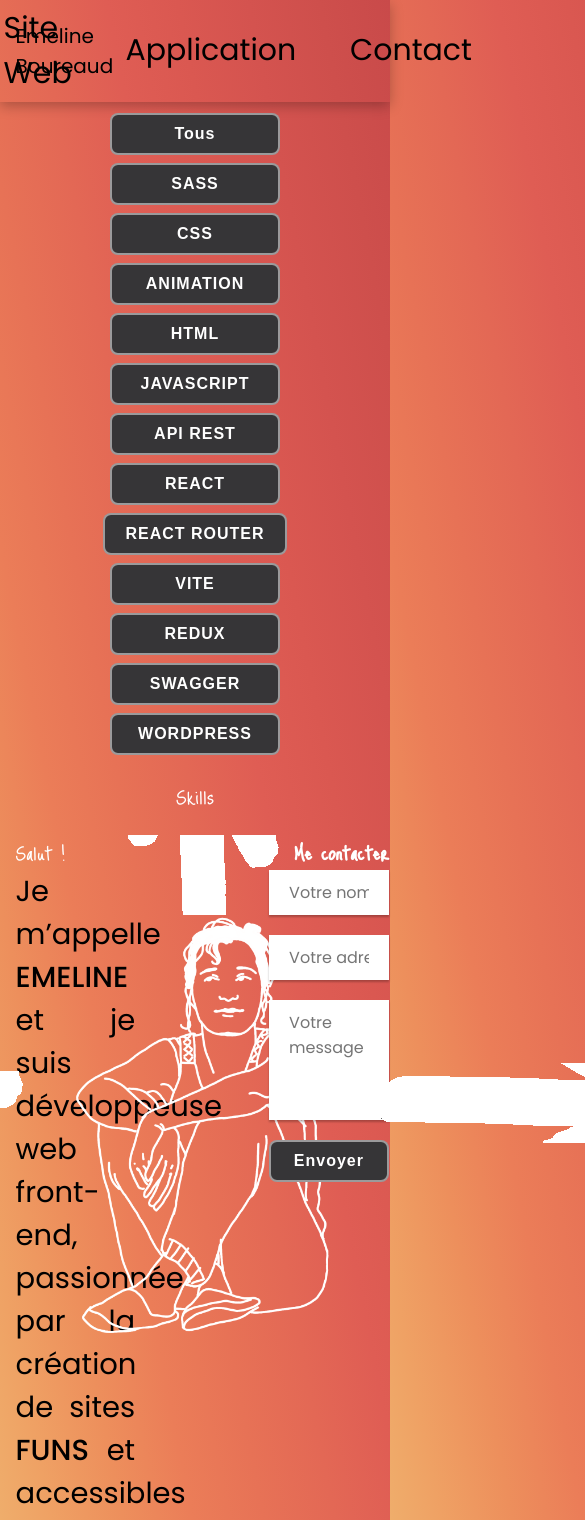
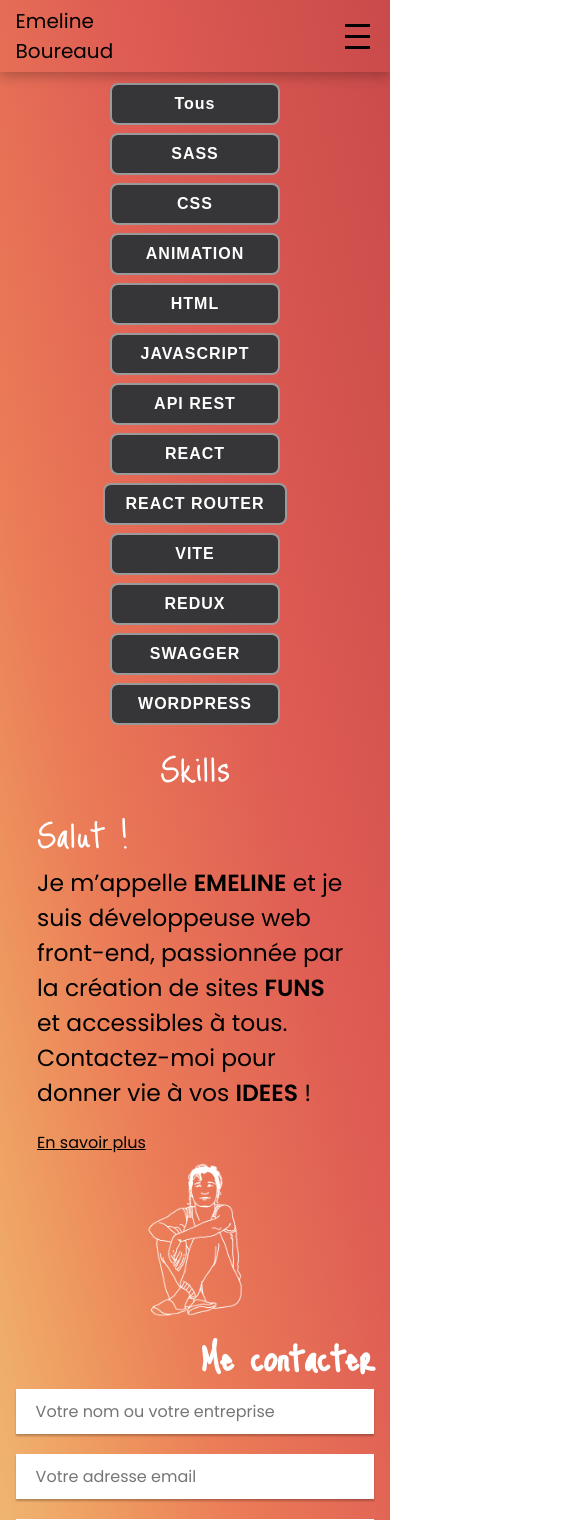
Before and after one commit to 3m3line/P12, a React (Vite) app: page / in a window 390 px wide. Shown: the top 1520 px of the page, 585 px wide, since content can reach past the window. Built offline with nearby package versions, Linux system fonts and the light colour scheme; a web font is replaced by a local one.

Commit message:
Responsive

```diff
--- a/package.json
+++ b/package.json
@@ -11,7 +11,8 @@
   },
   "dependencies": {
     "react": "^18.3.1",
-    "react-dom": "^18.3.1"
+    "react-dom": "^18.3.1",
+    "react-router-dom": "^6.27.0"
   },
   "devDependencies": {
     "@eslint/js": "^9.11.1",
--- a/src/App.jsx
+++ b/src/App.jsx
@@ -52,6 +52,7 @@ function App() {
 
   //pour le fonctionnement du nav
   const handleNavClick = (navItem) => {
+    setShowMore(false); // Réinitialise info-supp à chaque navigation
     if (navItem === 'home') {
       setShowProjects(false); // Affiche la page classique (à propos, etc.)
       setSelectedType(null);  // Réinitialise le type
@@ -116,9 +117,9 @@ function App() {
         </article>
         <div className='image-presentation'>
           <div>
-            <img src="./src/assets/fleche-gauche.png" alt="fleche" className='fleche-gauche'/>
-            <img src="./src/assets/fleche-haut.png" alt="fleche" className='fleche-haut'/>
-            <img src="./src/assets/fleche-droite.png" alt="fleche" className='fleche-droite'/>
+            <img src="./src/assets/fleche-gauche.png" alt="fleche" className='fleche-gauche fleche'/>
+            <img src="./src/assets/fleche-haut.png" alt="fleche" className='fleche-haut fleche'/>
+            <img src="./src/assets/fleche-droite.png" alt="fleche" className='fleche-droite fleche'/>
           </div>
           <img src="./src/assets/test.png" alt="Représentation en dessin de votre développeuse Web Front, réalisée par Domicercle" title="Illustration réalisée par Domicercle (lien dans le footer)" className='dessin'/>
         </div>
@@ -141,7 +142,7 @@ function App() {
       <BackToTop />
       <div>
         <p>© Emeline Boureaud, 2024. Tous droits réservés.</p>
-        <p>|</p>
+        <p className='barre-separation-footer'>|</p>
         <p>Illustration réalisée par <a href="https://linktr.ee/domicercle" target="_blank" rel="noopener noreferrer">Domicercle</a></p>
       </div>
     </footer>
--- a/src/App.scss
+++ b/src/App.scss
@@ -28,8 +28,7 @@ main{
         .section-a-propos{
             width: 33.33%;
             .texte-intro{
-                text-align: justify;
-                font-size: 29px;
+                font-size: 2.1vw;
                 span{
                     cursor: pointer;
                     font-weight: 500;
@@ -59,8 +58,10 @@ main{
             div{
                 display: flex;
                 justify-content: center;
-                height: 80px;
                 position: relative;
+                .fleche{
+                    height: 7vw;
+                }
                 .fleche-gauche{
                     position: relative;
                     top: 28vh;
@@ -69,12 +70,12 @@ main{
                 .fleche-droite{
                     position: relative;
                     top: 27vh;
-                    left: 8vw;
+                    left: 7vw;
                 }
             }
             .dessin{
-                height: 50vh;
-                max-height: 500px;
+                max-width: 320px;
+                width: 20vw
             }
         }
         .section-contact{
@@ -109,3 +110,111 @@ footer{
         }
     }
 }
+
+@media (max-width: 1025px) {
+    main{
+        .contenu-page{
+            margin-top: 4%;
+            flex-wrap: wrap;
+            .section-a-propos{
+                width: 52%;
+                margin: 0 4%;
+            }
+            .image-presentation{
+                width: 33%;
+                .fleche{
+                    display: none;
+                }
+                .dessin{
+                    width: 25vw;
+                }
+            }
+            .section-contact{
+                width: 100%;
+                display: flex;
+                flex-direction: column;
+                align-items: center;
+                margin-top: 4%;
+                form{
+                    width: 66vw;
+                    max-width: 585px;
+                }
+            }
+        }
+    }
+}
+
+@media (max-width: 755px){
+    main{
+        .contenu-page{
+            margin-top: 0%;
+            .section-a-propos{
+                width: 100%;
+                margin: 0 6% 2%;
+                .texte-intro{
+                    font-size: 3.5vw;
+                    text-align: justify;
+                }
+            }
+            .image-presentation{
+                width: 100%;
+                .dessin{
+                    width: 25vw;
+                }
+            }
+            .section-contact{
+                margin: 2% 6% 0;
+                align-items: normal;
+                form{
+                    width: 100%;
+                    max-width: 100%;
+                }
+
+            }
+        }
+
+    }
+    footer{
+        div{
+            flex-direction: column;
+            align-items: center;
+            gap: 0px;
+            .barre-separation-footer{
+                display: none;
+            }
+        }
+    }
+}
+
+@media (max-width: 550px){
+    main{
+        .contenu-page{
+            .section-a-propos{
+                .texte-intro{
+                    font-size: 6vw;
+                    text-align: left;
+                    span{
+                        font-weight: 600;
+                    }
+                }
+            }
+        }
+    }
+footer{
+    div{
+        p{
+            font-size: 3vw;
+        }
+    }
+}
+}
+
+@media (max-width: 410px) {
+    main {
+        .contenu-page {
+            .section-contact{
+                margin: 2% 0 0;
+            }
+        }
+    }
+}
--- a/src/Components/Card.scss
+++ b/src/Components/Card.scss
@@ -98,3 +98,40 @@
         }
     }
 }
+
+@media (max-width: 755px){
+    .card{
+        width: 100%;
+    }
+    .modal-content{
+        width: 80%;
+        padding: 6vw;
+        padding-right: 1vw;
+        .close-modal-contenant{
+            .close-modal{
+                top: -7vw;
+                right: 0vw;
+                font-size: 6vw;
+            }
+        }
+        .modal-overflow{
+            padding-right: 5vw;
+            img{
+                height: 50vw;
+            }
+            h2{
+                text-align: left;
+                font-size: 5vw;
+            }
+            p, ul, h3{
+                font-size: 4vw;
+            }
+            .liens-modale{
+                a{
+                    font-size: 4vw;
+                    text-decoration: underline;
+                }
+            }
+        }
+    }
+}
--- a/src/Components/Tag.scss
+++ b/src/Components/Tag.scss
@@ -12,3 +12,9 @@
     margin-right: 5px;
     margin-bottom: 8px;
 }
+
+@media (max-width: (550px)){
+    .tag{
+        font-size: 3vw;
+    }
+}
--- a/src/Containers/NavBar.jsx
+++ b/src/Containers/NavBar.jsx
@@ -1,4 +1,4 @@
-import React, { useState } from 'react';
+import React, { useState, useEffect, useRef } from 'react';
 import './NavBar.scss';
 
 import {getUniqueProjectTypes } from '../Fonctions/dataFiltres'
@@ -6,15 +6,46 @@ import data from '../Projets-BD.json'
 
 const NavBar = ({ handleNavClick, selectedType }) => {
 
+    const [menuOpen, setMenuOpen] = useState(false); // Gestion de l'état du menu burger
+    const menuRef = useRef(null); // Référence pour le menu
+
+    const toggleMenu = () => {
+        setMenuOpen(!menuOpen); // Inverser l'état d'ouverture du menu
+    };
+
+    // Fermer le menu quand on clique en dehors
+    const handleClickOutside = (event) => {
+        if (menuRef.current && !menuRef.current.contains(event.target)) {
+            setMenuOpen(false); // Fermer le menu
+        }
+    };
+    useEffect(() => {
+        // Ajouter un gestionnaire d'événements de clic sur le document
+        document.addEventListener('mousedown', handleClickOutside);
+
+        // Nettoyer le gestionnaire d'événements quand le composant est démonté
+        return () => {
+            document.removeEventListener('mousedown', handleClickOutside);
+        };
+    }, []);
+
     return (
-        <nav>
+        <nav ref={menuRef}>
             <div><a href="#" onClick={() => handleNavClick('home')}>Emeline <br></br>Boureaud</a></div>
-            <ul>
+            <div>
+            <div className={`burger-icon ${menuOpen ? 'open' : ''}`} onClick={toggleMenu}>
+                {/* Icône du burger */}
+                <span></span>
+                <span></span>
+                <span></span>
+            </div>
+            <ul className={menuOpen ? 'menu-open' : ''}>
                 {getUniqueProjectTypes(data).map((type, index) => (
                         <li key={index} className={selectedType === type ? 'active' : ''} onClick={() => handleNavClick(type)}>{type}</li>  // Générer un <li> pour chaque type
                     ))}
-                <li><a href="#contact" onClick={() => handleNavClick('contact')}>Contact</a></li>
+                <li><a href="#" onClick={() => handleNavClick('contact')}>Contact</a></li>
             </ul>
+            </div>
         </nav>
 )}
 
--- a/src/Containers/NavBar.scss
+++ b/src/Containers/NavBar.scss
@@ -1,9 +1,11 @@
 nav {
     display: flex;
+    justify-content: space-between;
     align-items: center;
     padding: 1.5% 4% 1.5%;
     // background: linear-gradient(244deg, #E66457 0.03%, #FF6F61 68.69%, #F0C27B 127.39%);
     box-shadow: 0px 4px 12px 0px rgba(0, 0, 0, 0.25);
+    position: relative;
     div{
         font-size: 20px;
         cursor: pointer;
@@ -17,6 +19,7 @@ nav {
             margin-left: 15%;
             font-size: 30px;
             cursor: pointer;
+            white-space: nowrap;
             &:hover {
                 font-weight: 600;
                 text-decoration: underline;
@@ -27,4 +30,87 @@ nav {
             }
         }
     }
+    .burger-icon {
+        display: none;
+        flex-direction: column;
+        cursor: pointer;
+        span {
+            width: 25px;
+            height: 3px;
+            background-color: black;
+            margin: 4px 0;
+            transition: 0.4s;
+        }
+    }
+    /* Modifier les barres du burger lors de l'ouverture */
+    .burger-icon.open span:nth-child(1) {
+        transform: rotate(45deg) translate(10px, 5px);
+    }
+    .burger-icon.open span:nth-child(2) {
+        opacity: 0;
+    }
+    .burger-icon.open span:nth-child(3) {
+        transform: rotate(-45deg) translate(10px, -6px);
+    }
+
+
+    /* Masquer le menu burger par défaut */
+    ul {
+        display: flex;
+    }
+
+
 }
+
+@media (max-width: 1025px){
+nav{
+    ul{
+        li{
+            font-size: 3vw;
+        }
+    }
+}
+}
+
+@media (max-width: 600px) {
+    nav{
+        align-items: normal;
+        .burger-icon {
+            display: flex;
+            position: absolute;
+            top: 20px;
+            right: 20px;
+
+        }
+        .open{
+            top:10px;
+        }
+
+        ul {
+            display: none; /* Masquer le menu principal */
+            flex-direction: column;
+            padding-top: 37px;
+            li {
+                width: 128px;
+                margin : 0;
+                font-size: 18px;
+                text-align: right;
+                padding: 4px 0;
+                border-bottom: 2px solid rgba(54, 53, 55, 0.5);
+                &:last-child{
+                    border-bottom: none;
+                    padding-bottom: 0;
+
+                }
+            }
+        }
+
+        /* Afficher le menu lorsqu'il est ouvert */
+        ul.menu-open {
+            display: flex;
+        }
+
+
+    }
+
+}
--- a/src/index.css
+++ b/src/index.css
@@ -58,6 +58,12 @@ img {
   color: white;
 }
 
+@media (max-width: 600px) {
+  .fancy-text{
+    font-size: 11vw;
+  }
+}
+
 input, textarea {
   font-family: "Poppins", sans-serif;
 }
```
Also changed, not shown: 2 other files (tests, documents, lock files or other folders).
